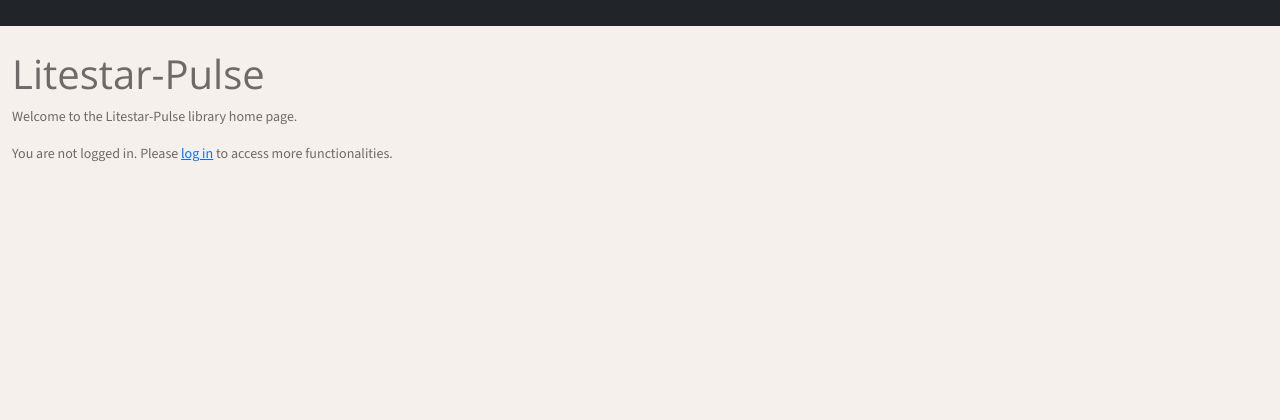
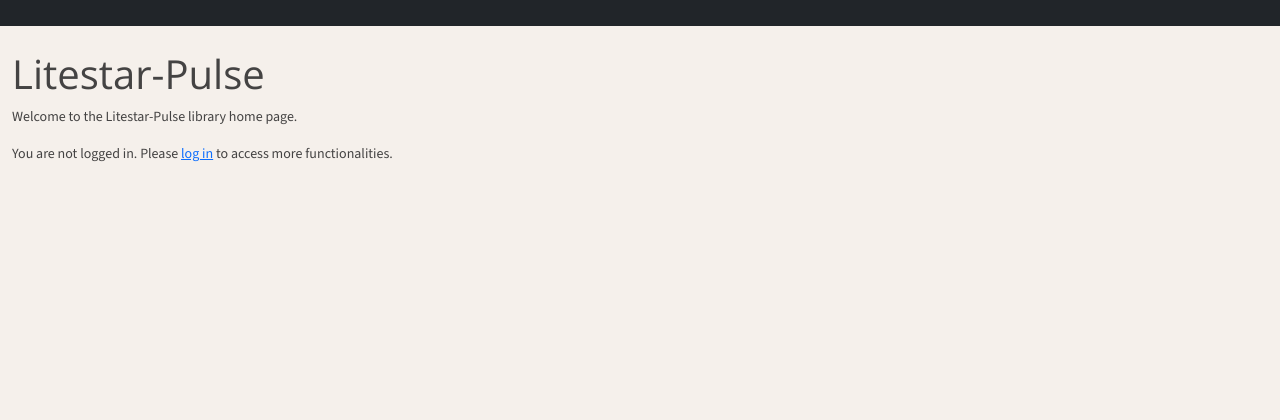
Before and after one commit to trmznt/litestar-pulse, a Python web app: template src/litestar_pulse/templates/lp/home.mako in a window 1280 px wide. Shown: the top 420 px of the page. Run offline with Jinja, Linux system fonts and the light colour scheme; the template is opened without the code that fills it, so the values that code supplies are empty.

Commit message:
change font alpha value

```diff
--- a/src/litestar_pulse/assets/css/custom.css
+++ b/src/litestar_pulse/assets/css/custom.css
@@ -14,7 +14,7 @@
 	/* padding-top: 4.5rem; */
 	font-family: 'Source Sans 3';
 	font-size: 0.875rem;
-	color: rgba(64, 62, 62, 0.75);
+	color: rgba(64, 62, 62, 0.975);
 	/* background-color: #f0f1ee !important; */
 	background-color: rgba(245, 240, 235, 1) !important;
 }
```
